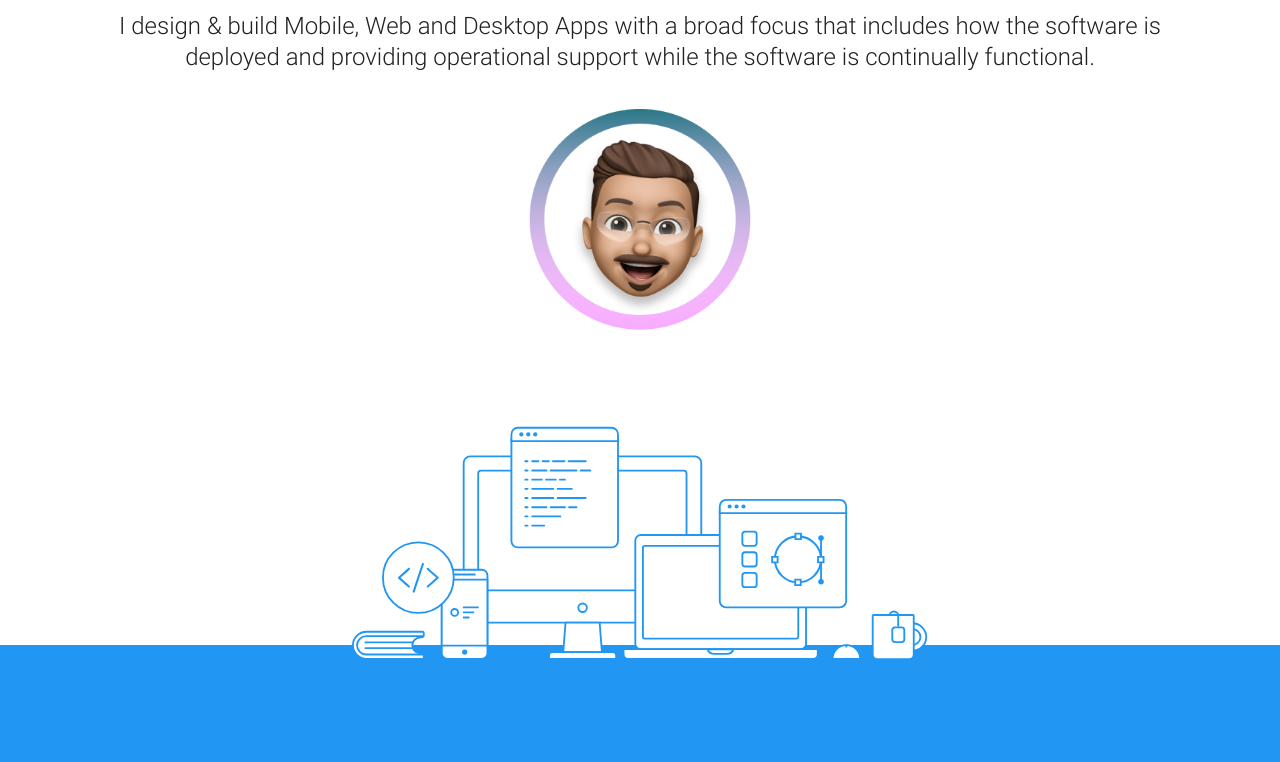
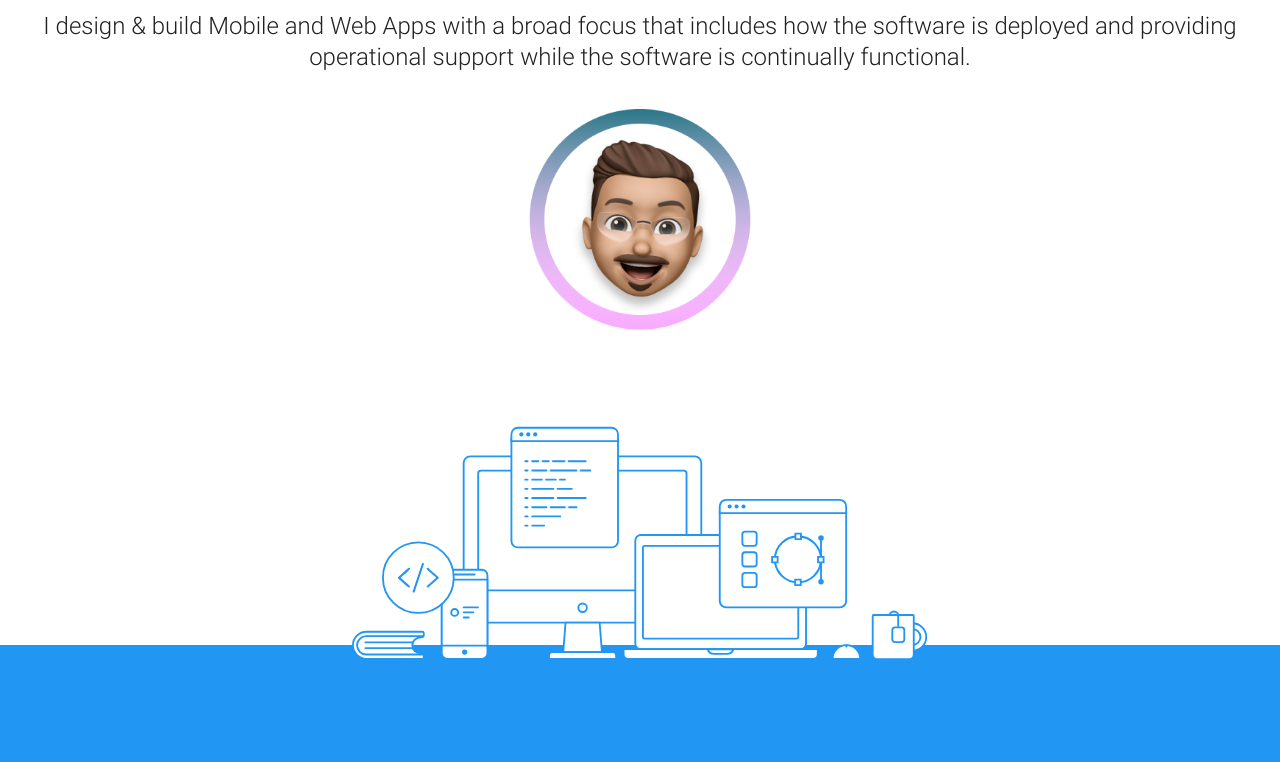
Before and after one commit to arshb97/Portfolio, a Gatsby site: page / in a window 1280 px wide. Shown: the part 256-1018 px from the top of the page. Built offline with nearby package versions, Linux system fonts and the light colour scheme; Gatsby itself is replaced by a stand-in of ours.

Commit message:
Updated Description

```diff
--- a/src/components/Hero.jsx
+++ b/src/components/Hero.jsx
@@ -1,5 +1,4 @@
 import React from 'react';
-
 import HeroFooter from '../img/hero.svg';
 import Logo from '../img/logo.jpg';
 import Memoji from '../img/memoji.png';
@@ -16,10 +15,7 @@ const Hero = () => (
             <h1 className="hero__title">Embedded Systems &amp; Full Stack Developer</h1>
 
             <p className="hero__subtitle">
-                I design &amp; build Mobile, Web and Desktop Apps with a broad focus that includes how the software is
-            </p>
-            <p className="hero__subtitle">
-                 deployed and providing operational support while the software is continually functional.
+                I design &amp; build Mobile and Web Apps with a broad focus that includes how the software is deployed and providing operational support while the software is continually functional.
             </p>
 
             <img src={Memoji} alt="Arshdeep photo" className="hero__memoji" />
```
